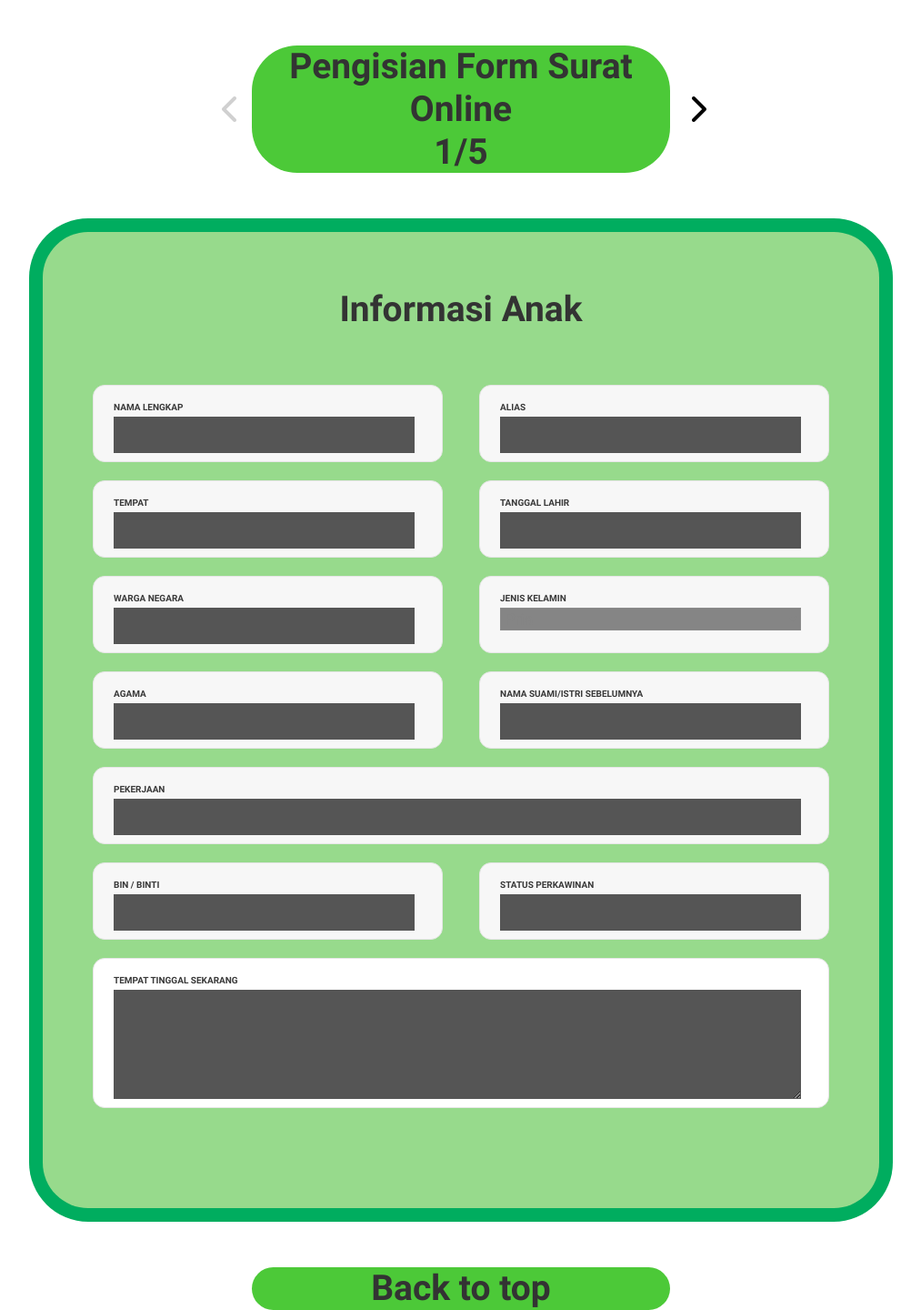
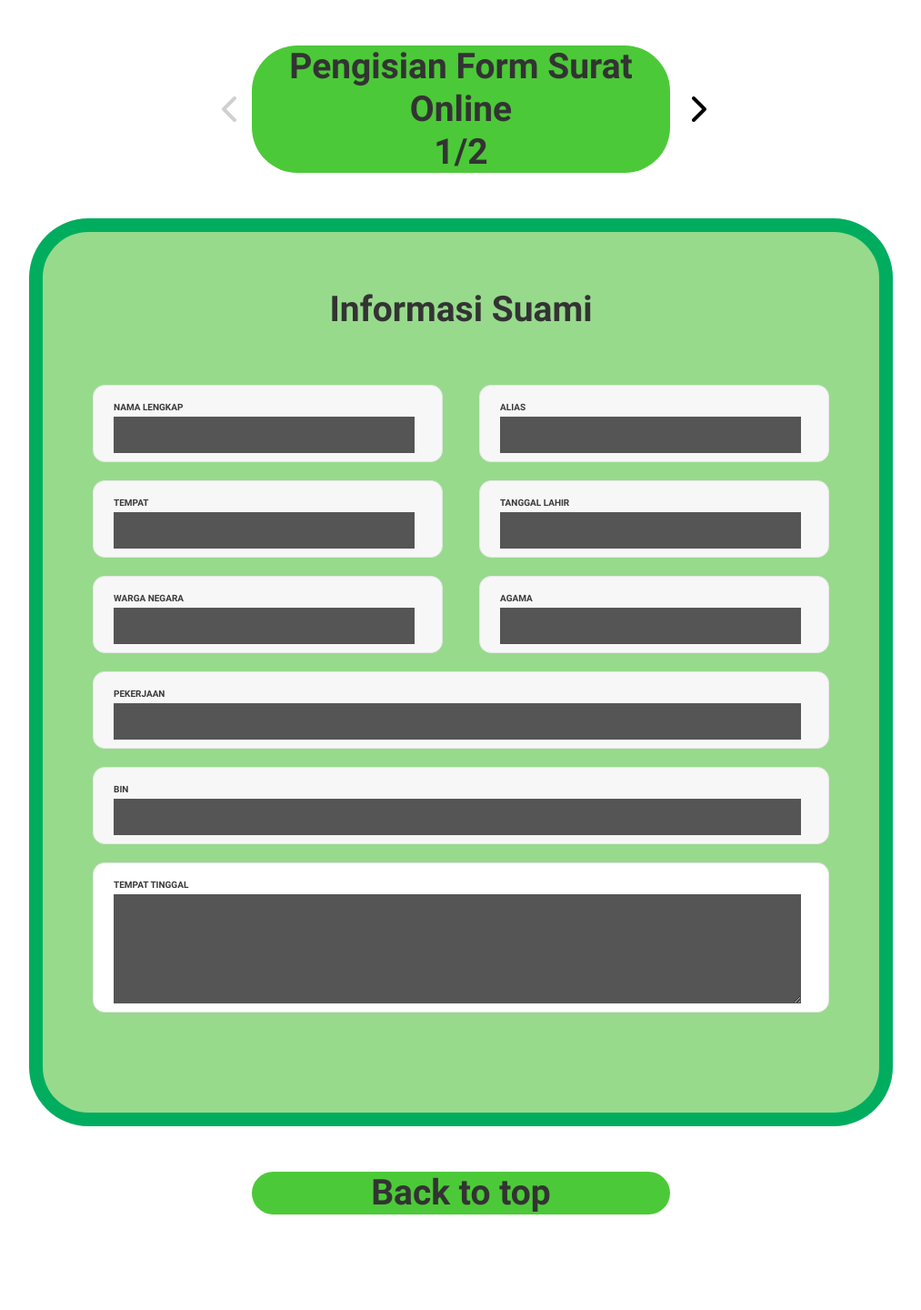
Before and after one commit to AquaTech101/WebKUA, a PHP site: page /Form.php in a window 1280 px wide. Shown: the whole page at 91% size, without its empty margins (133-1146 px from the left). After the commit the page ends 1335 px from the top, so only its background shows below. Run offline with PHP 8.4, Linux system fonts and the light colour scheme; data that the repository does not hold is empty; some libraries are stand-ins or nearby versions.

Commit message:
git commit -m "ubah tampilan"

```diff
--- a/Form.php
+++ b/Form.php
@@ -32,7 +32,7 @@
     <div class="form-container">
         <form id="form" action="<?php echo $_POST["selectedOps"]; ?>.php" method="POST" class="form-wrap">
             <input type="hidden" name="tipe" id="tipe" value="">
-            <div class="form tab">
+            <!-- <div class="form tab">
                 <span id="G-SKUN" class="form-title">
                 Informasi Anak
                 </span>
@@ -109,9 +109,9 @@
 						</span>
 					</button>
                 </div>
-            </div>
+            </div> -->
 
-            <div class="form tab">
+            <!-- <div class="form tab">
                 <span id="G-KAU" class="form-title">
                 Informasi Ayah
                 </span>
@@ -164,9 +164,9 @@
 						</span>
 					</button>
                 </div>
-            </div>
+            </div> -->
 
-            <div class="form tab">
+            <!-- <div class="form tab">
                 <span class="form-title">
                 Informasi Ibu
                 </span>
@@ -219,7 +219,7 @@
 						</span>
 					</button>
                 </div>
-            </div>
+            </div> -->
 
             <div class="form tab">
 
@@ -262,25 +262,21 @@
                     <input disabled class="nikah KAU PM KTOT SIOT SKK" type="text" name="pekerjaan-suami" placeholder="">
                 </div>
 
-                <div class="wrap-nikah bg1 rs1-wrap-nikah">
-                    <span id="4G-SKK" class="label-nikah">Bin</span>
-                    <input disabled class="nikah PM SKK" type="text" name="bin-suami" placeholder="">
+                <div class="wrap-nikah bg1">
+                    <span class="label-nikah">Bin</span>
+                    <input disabled class="nikah KAU PM KTOT SIOT SKK" type="text" name="pekerjaan-suami" placeholder="">
                 </div>
 
-                <div class="wrap-nikah bg1 rs1-wrap-nikah">
-                    <span class="label-nikah">Tanggal Meninggal</span>
-                    <input disabled class="nikah SKK" type="text" onfocus="(this.type='date')" onblur="(this.type='text')"  name="ninggal-suami">
-                </div>
+
+
+
 
                 <div class="wrap-nikah bg0">
                     <span class="label-nikah">Tempat Tinggal</span>
                     <textarea disabled class="nikah KAU PM KTOT SIOT SKK" name="tinggal-suami" placeholder=""></textarea>
                 </div>
 
-                <div class="wrap-nikah bg0">
-                    <span class="label-nikah">Tempat Wafat</span>
-                    <textarea disabled class="nikah SKK" name="wafat-suami" placeholder=""></textarea>
-                </div>
+
 
                 <div class="container-form-btn submit">
                     <button class="form-btn">
```
Also changed, not shown: index.html (+25 -9 lines).
